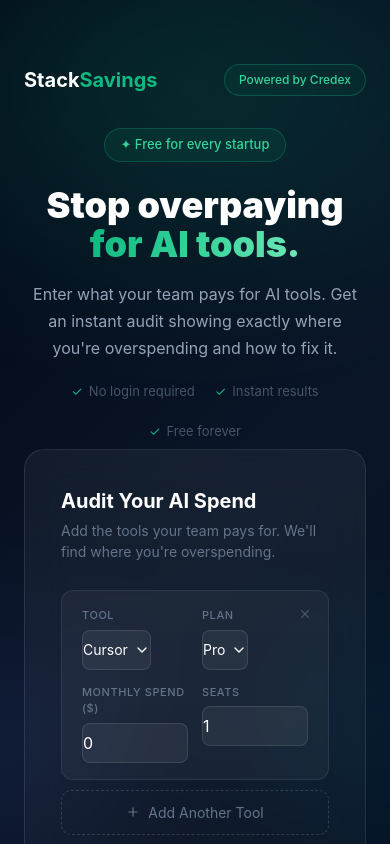
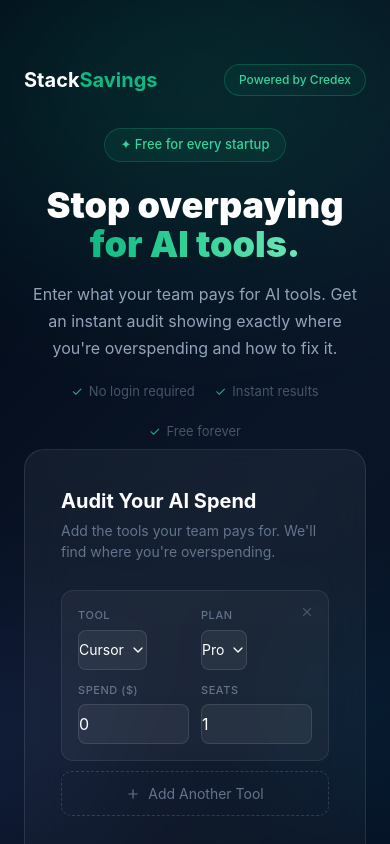
Before and after one commit to elegbedeoladapo-hash/stacksavings, a Next.js app: page / in a window 390 px wide. Shown: the top 844 px of the page. Built offline with nearby package versions, Linux system fonts and the light colour scheme.

Commit message:
fix: improve mobile layout for tool row inputs

```diff
--- a/src/components/forms/ToolRow.tsx
+++ b/src/components/forms/ToolRow.tsx
@@ -35,19 +35,20 @@ export function ToolRow({ entry, index, onChange, onRemove }: ToolRowProps) {
       background: "rgba(255,255,255,0.04)",
       border: "1px solid rgba(255,255,255,0.08)",
       borderRadius: "12px",
-      padding: "16px 20px",
+      padding: "16px",
       position: "relative",
       marginBottom: "10px",
     }}>
       <button
         onClick={() => onRemove(index)}
-        style={{ position: "absolute", top: "14px", right: "14px", background: "none", border: "none", cursor: "pointer", color: "#475569", padding: "2px" }}
+        style={{ position: "absolute", top: "12px", right: "12px", background: "none", border: "none", cursor: "pointer", color: "#475569", padding: "2px" }}
         aria-label="Remove"
       >
         <X size={14} />
       </button>
 
-      <div style={{ display: "grid", gridTemplateColumns: "1fr 1fr", gap: "14px", marginBottom: "14px" }}>
+      {/* Row 1: Tool and Plan */}
+      <div style={{ display: "grid", gridTemplateColumns: "1fr 1fr", gap: "12px", marginBottom: "12px" }}>
         <div>
           <p style={{ color: "#64748b", fontSize: "11px", fontWeight: 500, marginBottom: "6px", textTransform: "uppercase", letterSpacing: "0.05em" }}>Tool</p>
           <Select value={entry.tool} onValueChange={handleToolChange}>
@@ -76,9 +77,10 @@ export function ToolRow({ entry, index, onChange, onRemove }: ToolRowProps) {
         </div>
       </div>
 
-      <div style={{ display: "grid", gridTemplateColumns: "1fr 1fr", gap: "14px" }}>
+      {/* Row 2: Spend and Seats — equal columns */}
+      <div style={{ display: "grid", gridTemplateColumns: "1fr 1fr", gap: "12px" }}>
         <div>
-          <p style={{ color: "#64748b", fontSize: "11px", fontWeight: 500, marginBottom: "6px", textTransform: "uppercase", letterSpacing: "0.05em" }}>Monthly Spend ($)</p>
+          <p style={{ color: "#64748b", fontSize: "11px", fontWeight: 500, marginBottom: "6px", textTransform: "uppercase", letterSpacing: "0.05em" }}>Spend ($)</p>
           <Input
             type="text" inputMode="numeric"
             value={entry.monthlySpend === 0 ? "" : String(entry.monthlySpend)}
```
